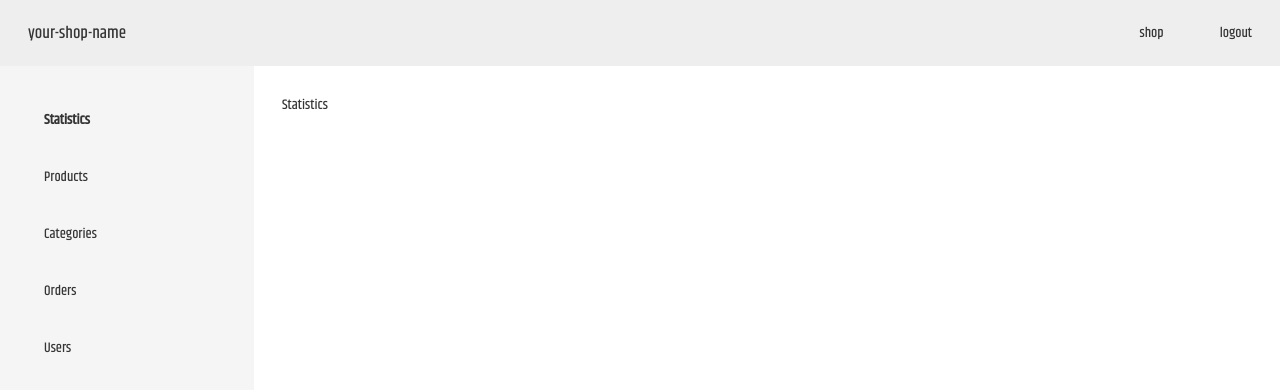
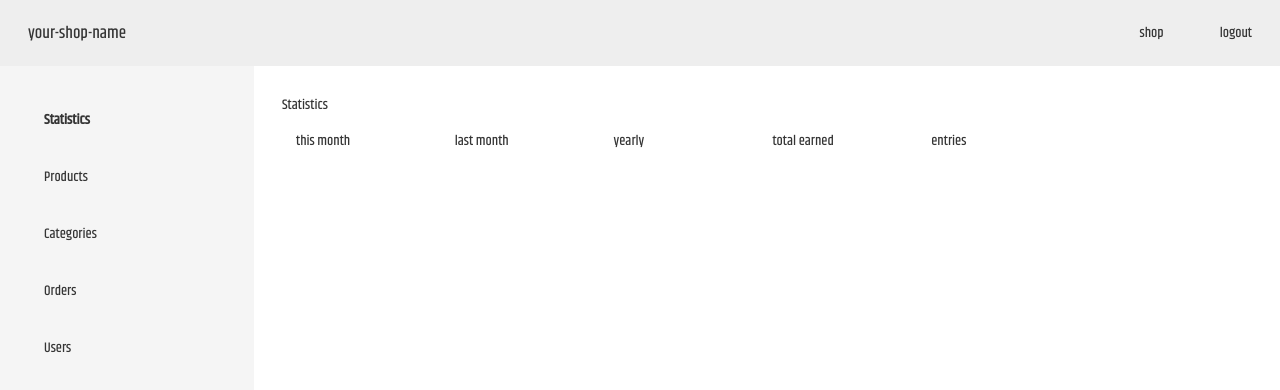
Before and after one commit to yetiasg/nest-devpath-shop, a Vue app in the folder shop-web/: page /admin/dashboard/statistics in a window 1280 px wide. Shown: the top 390 px of the page. Built offline with nearby package versions, Linux system fonts and the light colour scheme; sample sign-in values are in the browser's storage.

Commit message:
Show statistics, Show price on product cart at products list

```diff
--- /dev/null
+++ b/shop-web/src/pages/AdminDashboard/components/StatisticsView/index.vue
@@ -0,0 +1,39 @@
+<template>
+  <div class="names">
+    <p v-for="name in names" :key="name">{{name}}</p>
+  </div>
+  <div class="list-view">
+  </div>
+</template>
+
+<script>
+
+export default {
+  data(){
+    return {
+      names: ['this month', 'last month', 'yearly', 'total earned', 'entries'],
+    }
+  }
+}
+</script>
+
+
+<style scoped>
+  .names{
+    display: flex;
+    justify-content: flex-start;
+    align-items: flex-start;
+    border-radius: 10px;
+    width: calc(100% - 17px);
+  }
+
+  .names > p{
+    width: calc(100%/6);
+    padding: 1rem;
+  }
+
+  .list-view{
+    height: calc(100% - 4.72rem);
+    overflow-y: scroll;
+  }
+</style>
--- a/shop-web/src/pages/AdminDashboard/views/TheProducts/index.vue
+++ b/shop-web/src/pages/AdminDashboard/views/TheProducts/index.vue
@@ -9,7 +9,7 @@
             </div>
         </div>
         <teleport to="body" v-if="modal">
-            <add-product-modal></add-product-modal>
+            <add-product-modal @click="hideModal"></add-product-modal>
         </teleport>
         <products-view></products-view>
     </section>
--- a/shop-web/src/pages/AdminDashboard/views/TheStatistics/index.vue
+++ b/shop-web/src/pages/AdminDashboard/views/TheStatistics/index.vue
@@ -1,11 +1,17 @@
 <template>
     <section>
         {{viewName}}
+    <statistics-view></statistics-view>
     </section>
 </template>
 
 <script>
+import StatisticsView from '../../components/StatisticsView'
+
 export default {
+    components: {
+        StatisticsView
+    },
     data(){
       return {
         viewName: 'Statistics'
--- a/shop-web/src/pages/TheShop/components/ProductsList.vue
+++ b/shop-web/src/pages/TheShop/components/ProductsList.vue
@@ -6,9 +6,8 @@
         <div class="data">
           <span>
             <p>{{product.name}}</p>
-            <p>{{product.browar}}</p>
           </span>
-          <p>{{product.ocena}}/10</p>
+          <p>{{product.price}}zł</p>
         </div>
       </li>
     </ul>
```
